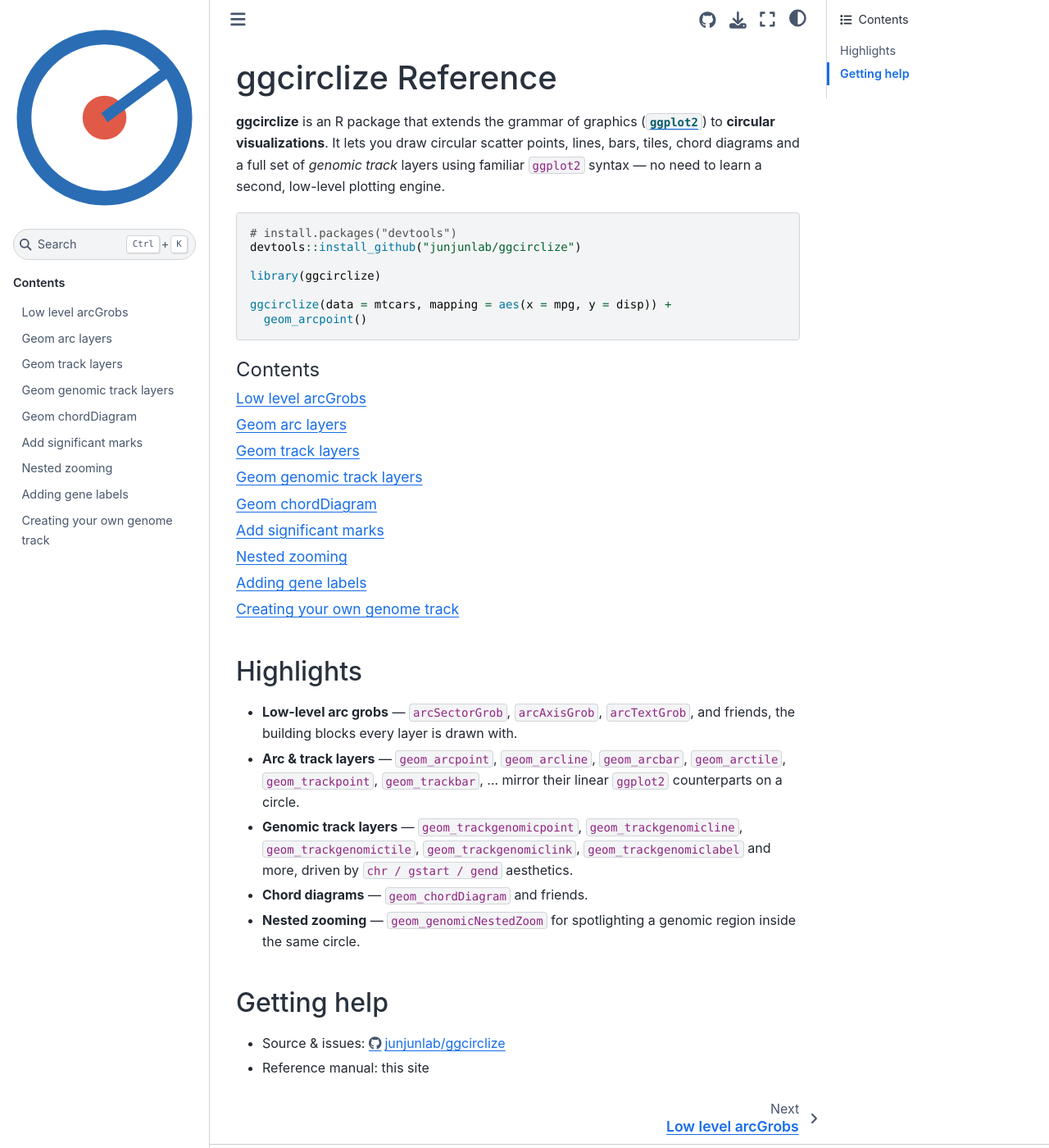
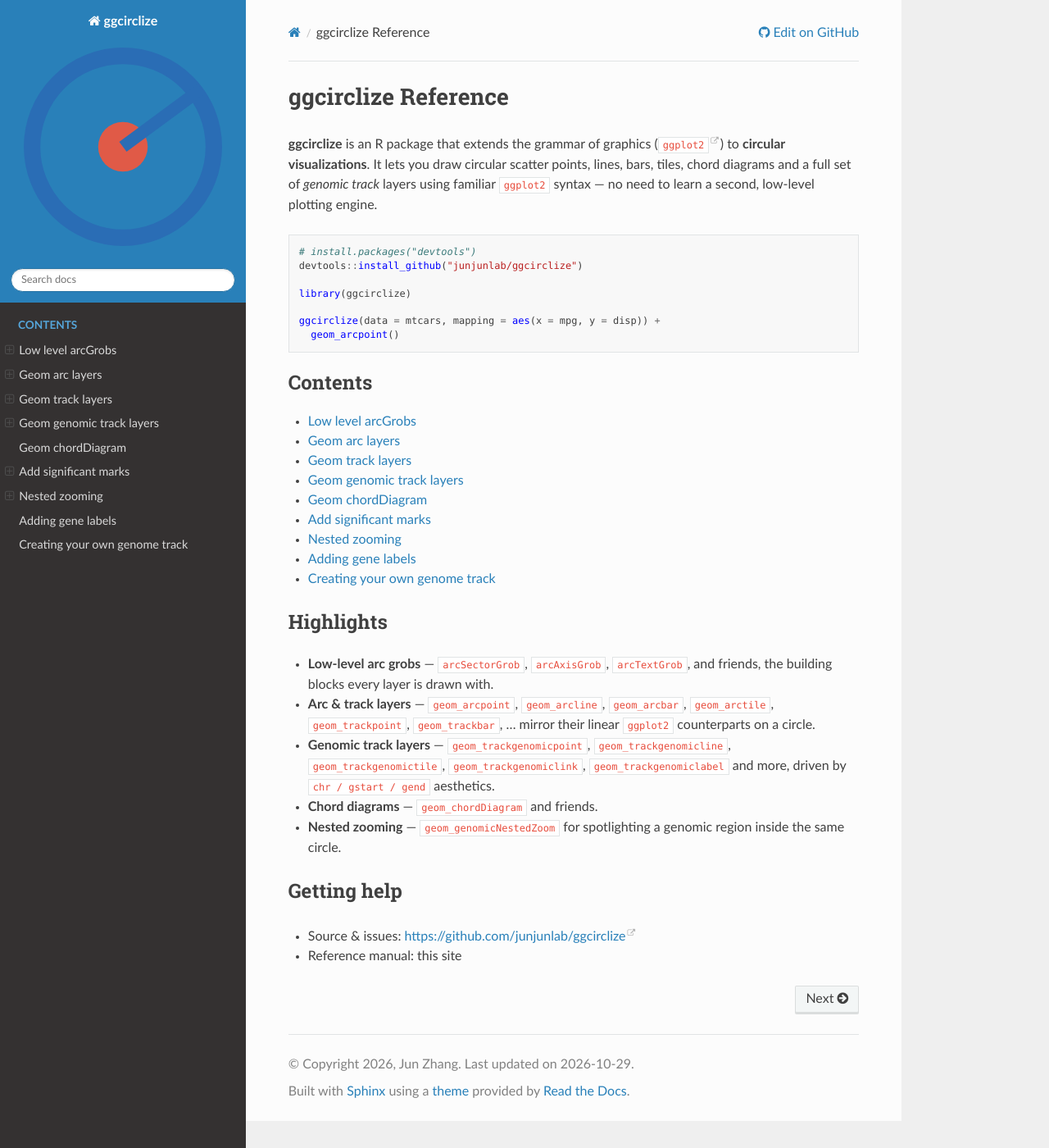
Before and after one commit to junjunlab/ggcirclize, a Sphinx documentation site: the page built from docs/index.md, in a window 1280 px wide and 1400 px high. Shown: the whole window at 82% size. Built offline with Sphinx 7.4.7 and the Read the Docs theme 3.1.0, drawn with Linux system fonts in a browser that asks for light colours.

Commit message:
docs: switch to sphinx_rtd_theme; rewrite and enrich README with badges, quick start and layer overview

```diff
--- a/docs/_static/custom.css
+++ b/docs/_static/custom.css
@@ -1,6 +1,20 @@
-img {
+/* Read the Docs theme tweaks */
+
+/* Figures: never overflow the content column */
+.rst-content img {
     max-width: 100%;
+    height: auto;
 }
-.bd-content img {
-    border-radius: 4px;
+
+/* Screenshot-style figures look better with a hairline border */
+.rst-content p > img {
+    border: 1px solid #e1e4e5;
+    border-radius: 3px;
+    background: #fff;
 }
+
+/* Slightly tighter spacing around figures */
+.rst-content .figure,
+.rst-content figure {
+    margin: 1.2em 0;
+}
--- a/docs/conf.py
+++ b/docs/conf.py
@@ -32,19 +32,37 @@
 myst_all_links_external = True
 
 # -- Options for HTML output -------------------------------------------------
-html_theme = "sphinx_book_theme"
+# Classic Read the Docs look: blue header, dark navigation sidebar.
+html_theme = "sphinx_rtd_theme"
 html_title = "ggcirclize Reference"
+
 html_theme_options = {
-    "repository_url": "https://github.com/junjunlab/ggcirclize",
-    "use_repository_button": True,
-    "use_issues_button": True,
-    "path_to_docs": "docs",
-    "show_toc_level": 2,
+    "logo_only": False,
+    "prev_next_buttons_location": "bottom",
+    "style_external_links": True,
+    "collapse_navigation": False,
+    "sticky_navigation": True,
+    "navigation_depth": 3,
+    "includehidden": True,
+    "titles_only": False,
 }
+
+# Powers the "Edit on GitHub" link in the top-right corner.
+html_context = {
+    "display_github": True,
+    "github_user": "junjunlab",
+    "github_repo": "ggcirclize",
+    "github_version": "master",
+    "conf_py_path": "/docs/",
+}
+
 html_static_path = ["_static"]
 html_css_files = ["custom.css"]
 html_favicon = "_static/favicon.svg"
 html_logo = "_static/favicon.svg"
 
+html_show_sourcelink = False
+html_last_updated_fmt = "%Y-%m-%d"
+
 copybutton_prompt_text = ">>> "
 copybutton_prompt_is_regexp = False
--- a/docs/requirements.txt
+++ b/docs/requirements.txt
@@ -1,4 +1,4 @@
 sphinx>=7.0
 myst-parser>=2.0
-sphinx-book-theme>=1.0
+sphinx-rtd-theme>=2.0
 sphinx-copybutton
```
Also changed, not shown: README.md (+134 -2 lines), man/figures/README-example.png (added).
